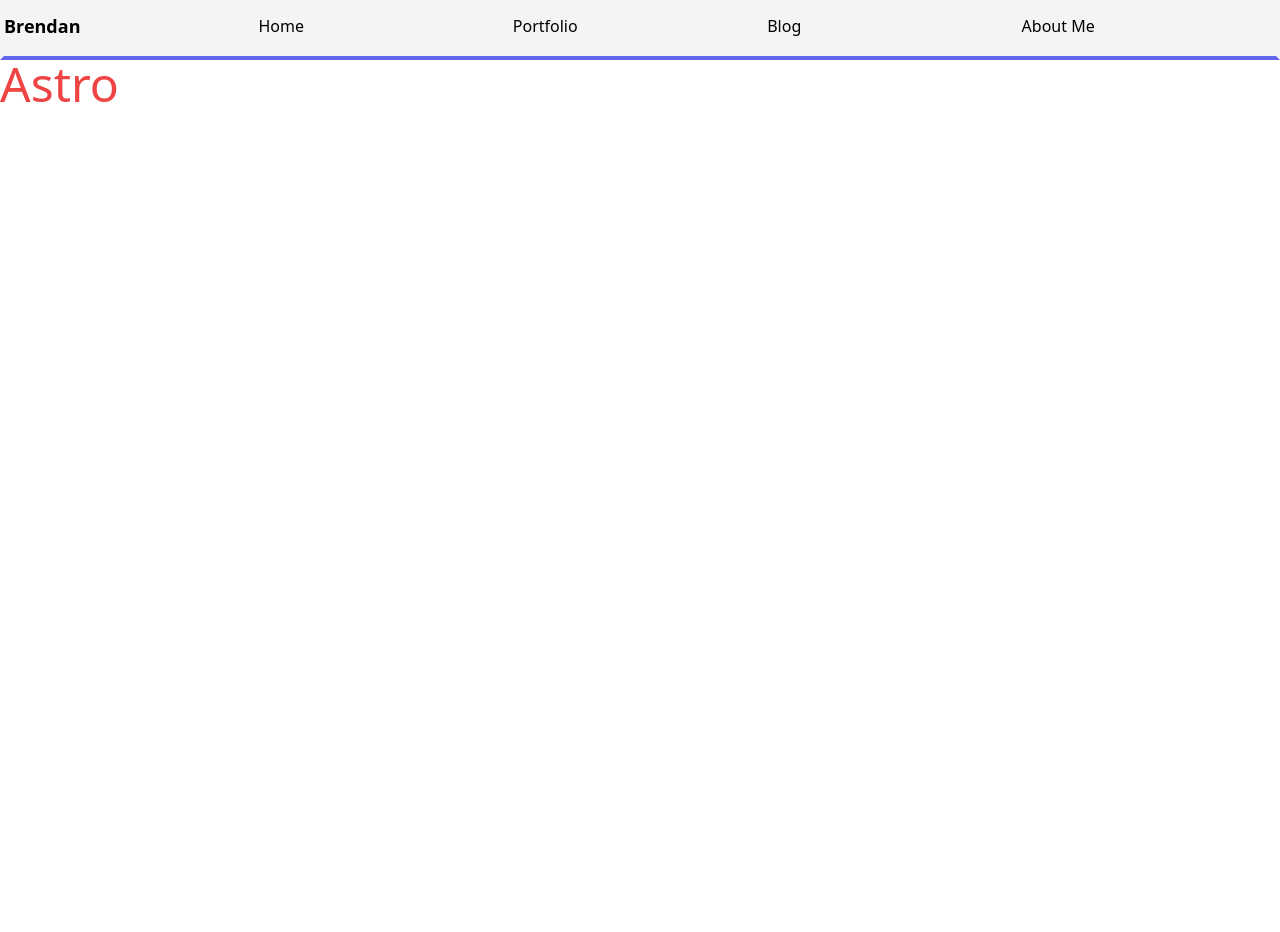
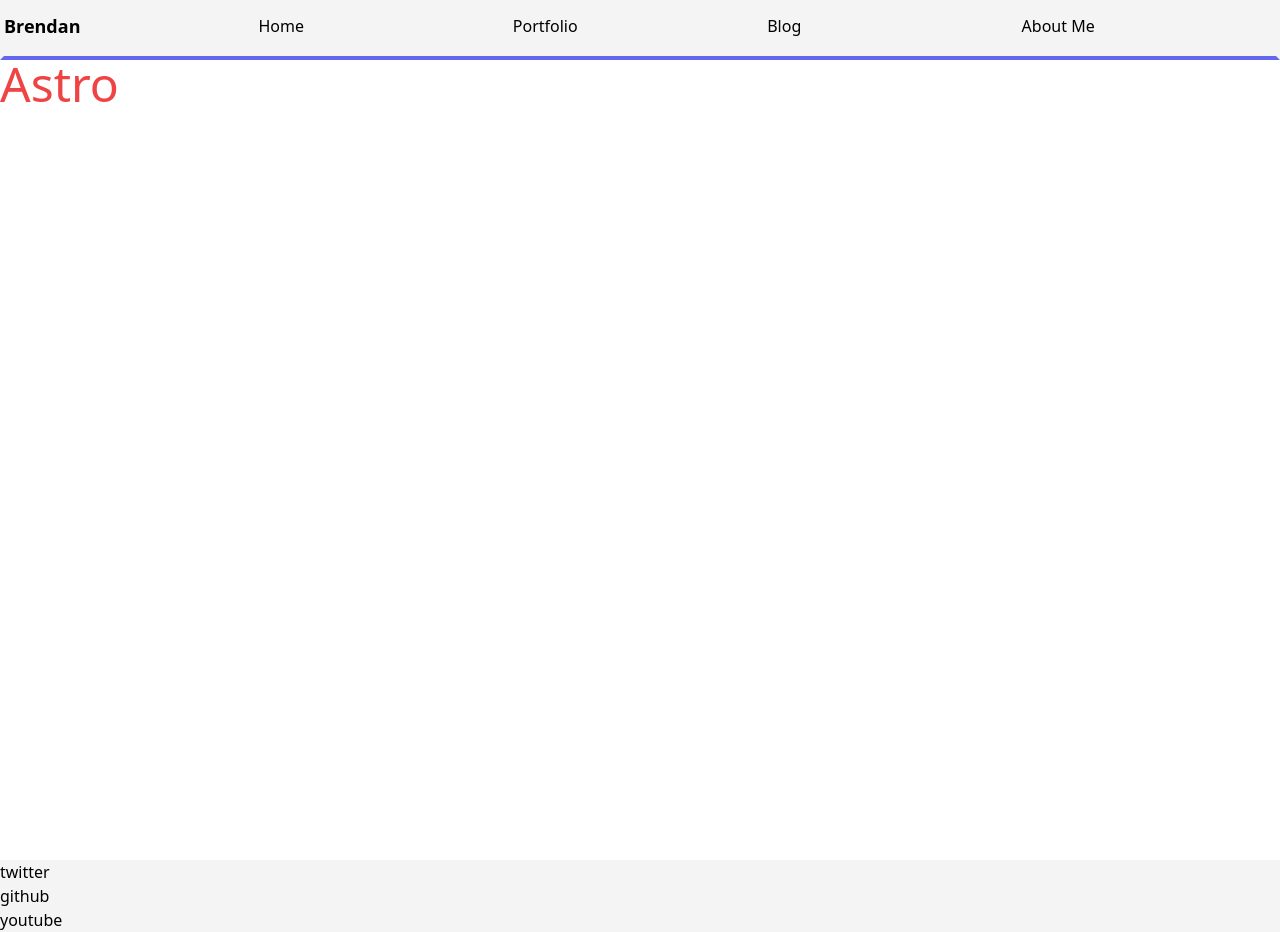
Before and after one commit to bmurf17/Astro-Profile, an Astro site: page / in a window 1280 px wide. Before the commit the page ends 800 px from the top, so only its background shows below. Built offline with nearby package versions, Linux system fonts and the light colour scheme; Astro itself is replaced by a stand-in of ours.

Commit message:
Add a footer and icon stuff

```diff
--- a/package.json
+++ b/package.json
@@ -12,6 +12,7 @@
   "dependencies": {
     "@astrojs/tailwind": "^3.0.1",
     "astro": "^2.0.17",
+    "astro-icon": "^0.8.0",
     "tailwindcss": "^3.2.7"
   }
 }
--- /dev/null
+++ b/src/components/Footer.astro
@@ -0,0 +1,14 @@
+---
+import Social from "./Social.astro";
+
+const platform = "github";
+const username = "withastro";
+---
+
+<footer class="bg-zinc-100">
+  <div class="container columns-1 mx-auto">
+    <Social platform="twitter" username="astrodotbuild" />
+    <Social platform="github" username="withastro" />
+    <Social platform="youtube" username="astrodotbuild" />
+  </div>
+</footer>
--- /dev/null
+++ b/src/components/Hamburger.astro
@@ -0,0 +1,7 @@
+---
+import { Icon } from "astro-icon";
+---
+
+<div class="w-14 h-14">
+  <Icon pack="mdi" name="menu" />
+</div>
--- a/src/components/Navbar.astro
+++ b/src/components/Navbar.astro
@@ -1,6 +1,7 @@
 ---
+import Hamburger from "./Hamburger.astro";
+
 const pathname = new URL(Astro.request.url).pathname;
-const currentPath = pathname.slice(1);
 ---
 
 <nav class="bg-zinc-100">
--- /dev/null
+++ b/src/components/Social.astro
@@ -0,0 +1,7 @@
+---
+const { platform, username } = Astro.props;
+---
+
+<div>
+  <a href={`https://www.${platform}.com/${username}`}>{platform}</a>
+</div>
--- a/src/pages/about.astro
+++ b/src/pages/about.astro
@@ -1,4 +1,5 @@
 ---
+import Footer from "../components/Footer.astro";
 import Navigation from "../components/Navbar.astro";
 
 const pageTile = "About Me";
@@ -67,6 +68,7 @@
           <p>My goal is not 3 days.</p>
         )
       }
+      <Footer />
     </div>
   </body>
 </html>
--- a/src/pages/blog.astro
+++ b/src/pages/blog.astro
@@ -1,4 +1,5 @@
 ---
+import Footer from "../components/Footer.astro";
 import Navigation from "../components/Navbar.astro";
 
 const pageTitle = "Brendan's Blog";
--- a/src/pages/index.astro
+++ b/src/pages/index.astro
@@ -1,4 +1,6 @@
 ---
+import Footer from "../components/Footer.astro";
+import Hamburger from "../components/Hamburger.astro";
 import Navigation from "../components/Navbar.astro";
 ---
 
@@ -12,8 +14,9 @@
   </head>
   <body>
     <Navigation />
-    <h1 class="text-5xl text-red-500 container flex flex-wrap mx-auto">
+    <h1 class="text-5xl text-red-500 container flex flex-wrap mx-auto h-screen">
       Astro
     </h1>
+    <Footer />
   </body>
 </html>
```
Also changed, not shown: 1 other file.
